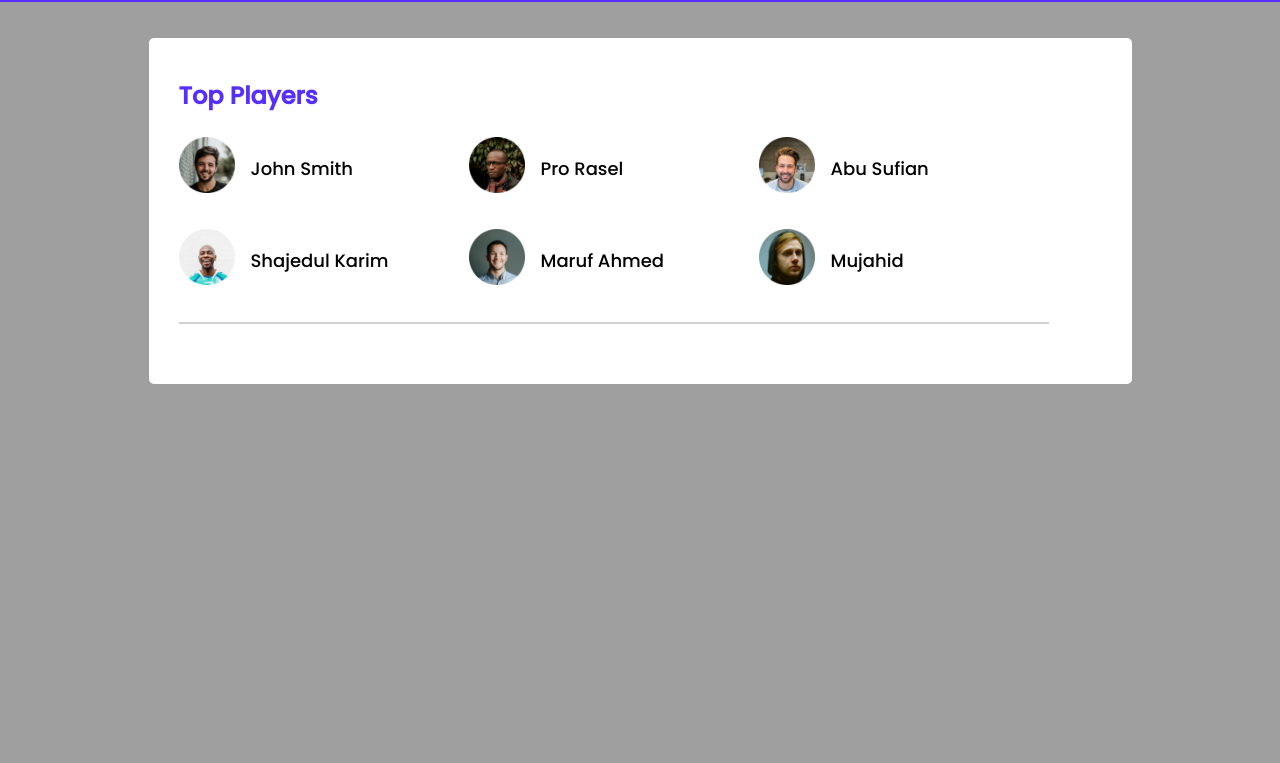
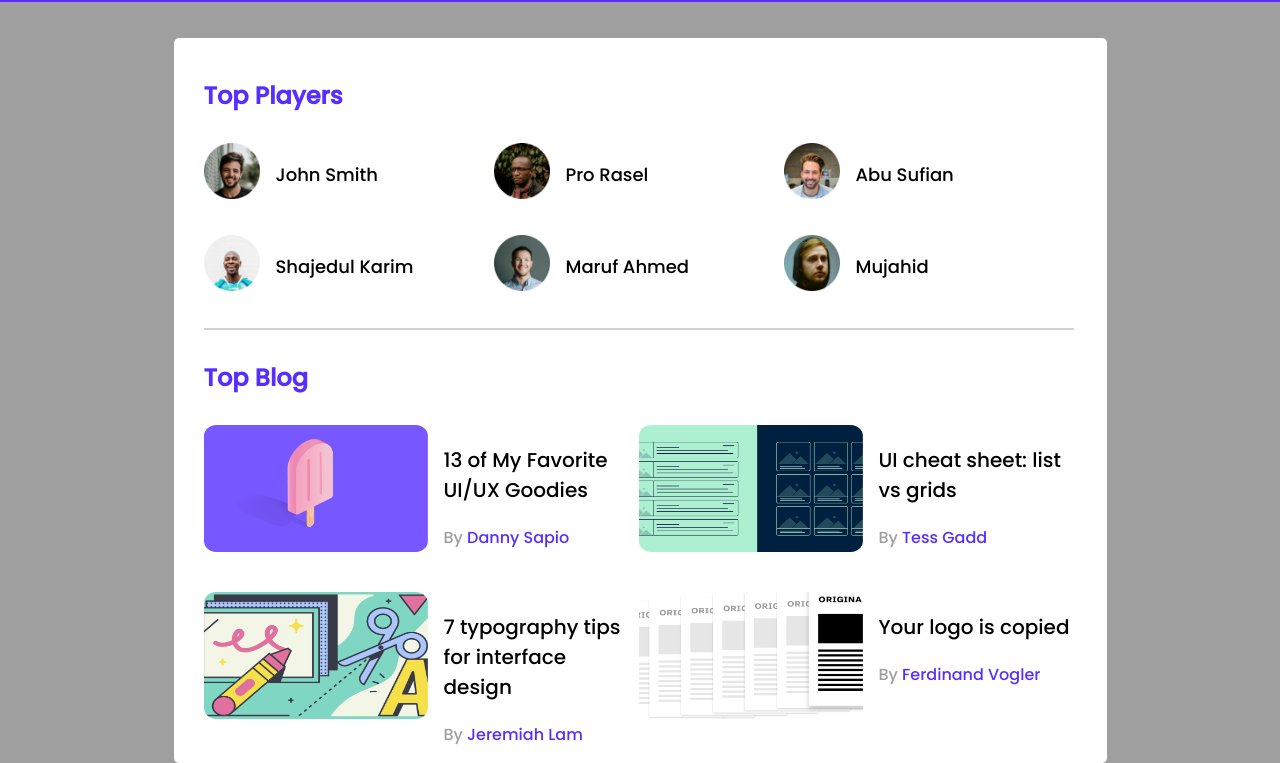
Before and after one commit to m3hrab/Ideas-responsive, a plain HTML site: page index.html in a window 1280 px wide. Shown: the part 91-854 px from the top of the page. Before the commit the page ends 800 px from the top, so only its background shows below. Drawn offline with Linux system fonts and the light colour scheme.

Commit message:
top blogs section added

```diff
--- a/index.html
+++ b/index.html
@@ -68,6 +68,53 @@
           </div>
         </div>
         <hr />
+
+        <div class="top-blogs">
+          <h3 class="section-title">Top Blog</h3>
+          <div class="blogs">
+            <div class="blog">
+              <div class="blog-thumbnail">
+                <img src="images/blogs/blog-1.png" alt="" />
+              </div>
+              <div class="blog-info">
+                <h3 class="blog-title">13 of My Favorite UI/UX Goodies</h3>
+                <p>By <a href="" class="author">Danny Sapio</a></p>
+              </div>
+            </div>
+
+            <div class="blog">
+              <div class="blog-thumbnail">
+                <img src="images/blogs/blog-2.png" alt="" />
+              </div>
+              <div class="blog-info">
+                <h3 class="blog-title">UI cheat sheet: list vs grids</h3>
+                <p>By <a href="" class="author">Tess Gadd</a></p>
+              </div>
+            </div>
+
+            <div class="blog">
+              <div class="blog-thumbnail">
+                <img src="images/blogs/blog-3.png" alt="" />
+              </div>
+              <div class="blog-info">
+                <h3 class="blog-title">
+                  7 typography tips for interface design
+                </h3>
+                <p>By <a href="" class="author">Jeremiah Lam</a></p>
+              </div>
+            </div>
+
+            <div class="blog">
+              <div class="blog-thumbnail">
+                <img src="images/blogs/blog-4.png" alt="" />
+              </div>
+              <div class="blog-info">
+                <h3 class="blog-title">Your logo is copied</h3>
+                <p>By <a href="" class="author">Ferdinand Vogler</a></p>
+              </div>
+            </div>
+          </div>
+        </div>
       </section>
     </main>
   </body>
--- a/styles/style.css
+++ b/styles/style.css
@@ -19,13 +19,16 @@ body {
   border-radius: 5px;
   width: 870px;
   margin-top: 36px;
-  padding: 40px 83px 30px 30px;
+  padding-right: 33px;
+  padding-top: 40px;
+  padding-left: 30px;
 }
 
 .section-title {
   color: #562eff;
   font-size: 24px;
   margin-top: 0px;
+  margin-bottom: 30px;
 }
 
 hr {
@@ -79,6 +82,7 @@ hr {
   display: grid;
   grid-row-gap: 29px;
   grid-template-columns: repeat(3, 1fr);
+  margin-top: 11px;
 }
 
 .player {
@@ -95,3 +99,37 @@ hr {
   font-size: 18px;
   margin-left: 16px;
 }
+
+/* top blogs styles  */
+.blogs {
+  display: grid;
+  grid-template-columns: repeat(2, 1fr);
+  grid-row-gap: 26px;
+}
+.blog {
+  display: flex;
+}
+
+.blog-thumbnail img {
+  width: 224px;
+  height: 127px;
+}
+
+.blog-info {
+  margin-left: 16px;
+}
+
+.blog-title {
+  font-size: 20px;
+  font-weight: 500;
+}
+
+.blog-info p,
+.author {
+  font-size: 16px;
+  color: #9f9f9f;
+}
+.author {
+  text-decoration: none;
+  color: #562eff;
+}
```
